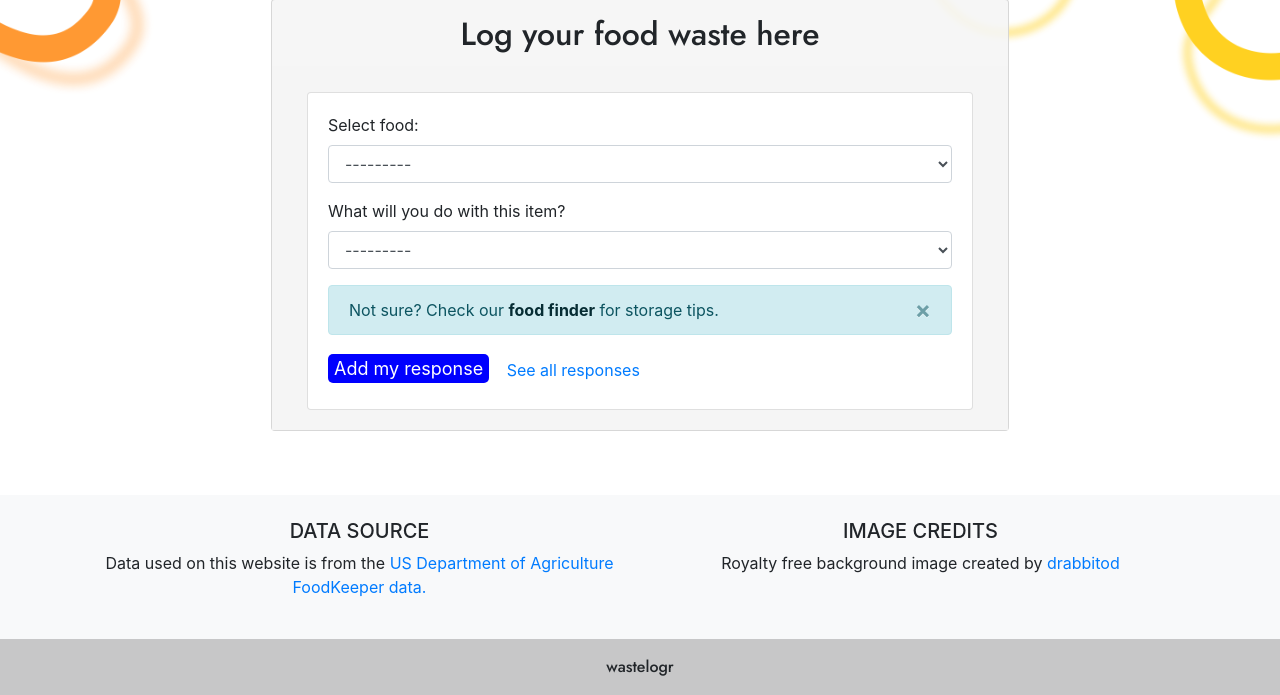
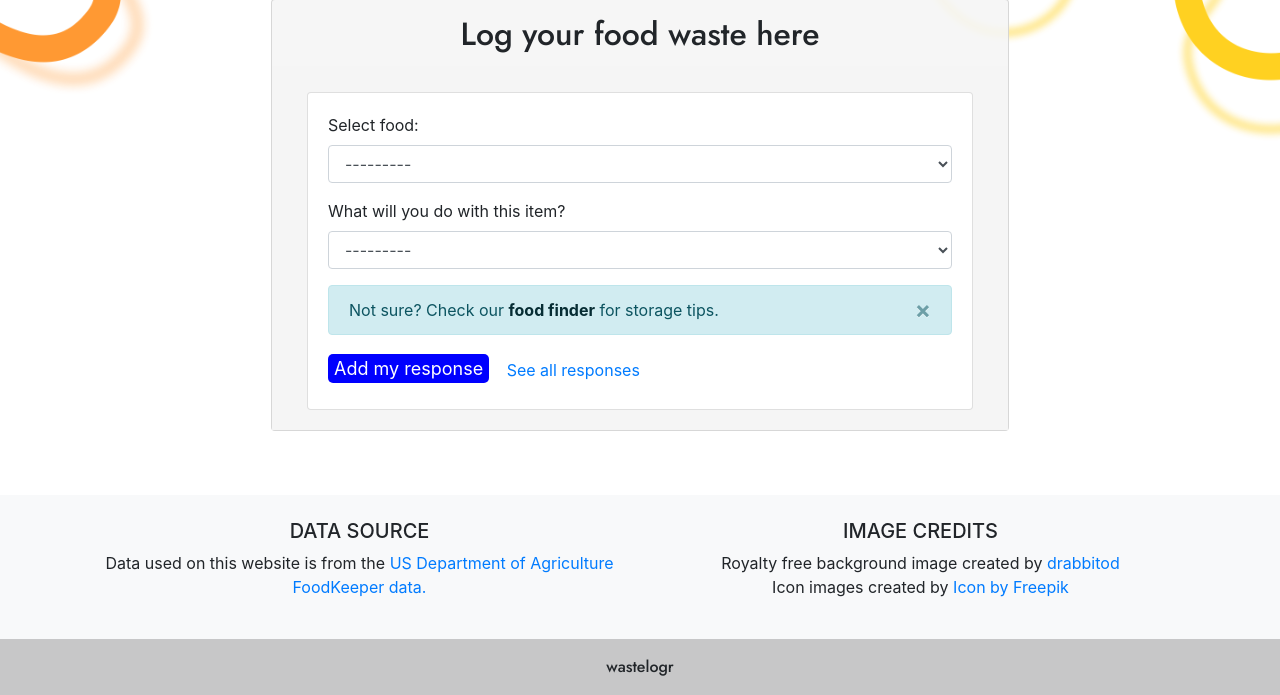
Before and after one commit to vanedo/FoodWasteTracker, a Django app: page /add/ in a window 1280 px wide. Shown: the part 277-972 px from the top of the page. Run offline with Django 3.2, Linux system fonts and the light colour scheme; data comes from the database, SQL or seed files in the repository; some libraries are stand-ins or nearby versions.

Commit message:
icon credits

```diff
--- a/src/apps/tracker/templates/tracker/base.html
+++ b/src/apps/tracker/templates/tracker/base.html
@@ -66,7 +66,8 @@
                   <h5 class="text-uppercase">Image credits</h5>
 
                   <p>
-                  Royalty free background image created by <a href = "https://pixabay.com/users/drabbitod-23650072/">drabbitod</a>
+                  Royalty free background image created by <a href = "https://pixabay.com/users/drabbitod-23650072/">drabbitod</a> <br>
+                  Icon images created by <a href="https://www.freepik.com/search?format=search&last_filter=query&last_value=methane&query=methane&type=icon">Icon by Freepik</a>
                   </p>
                 </div>
                 <!--Grid column-->
```
